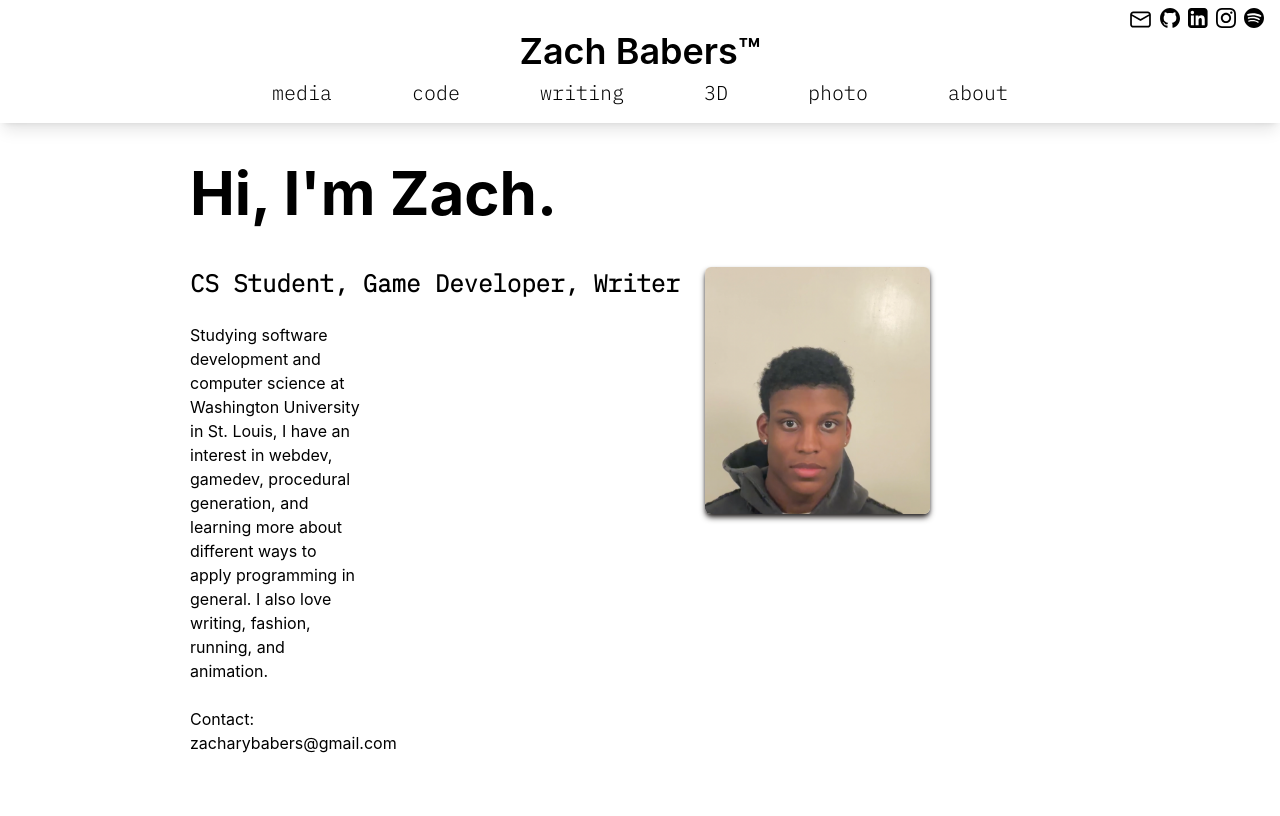
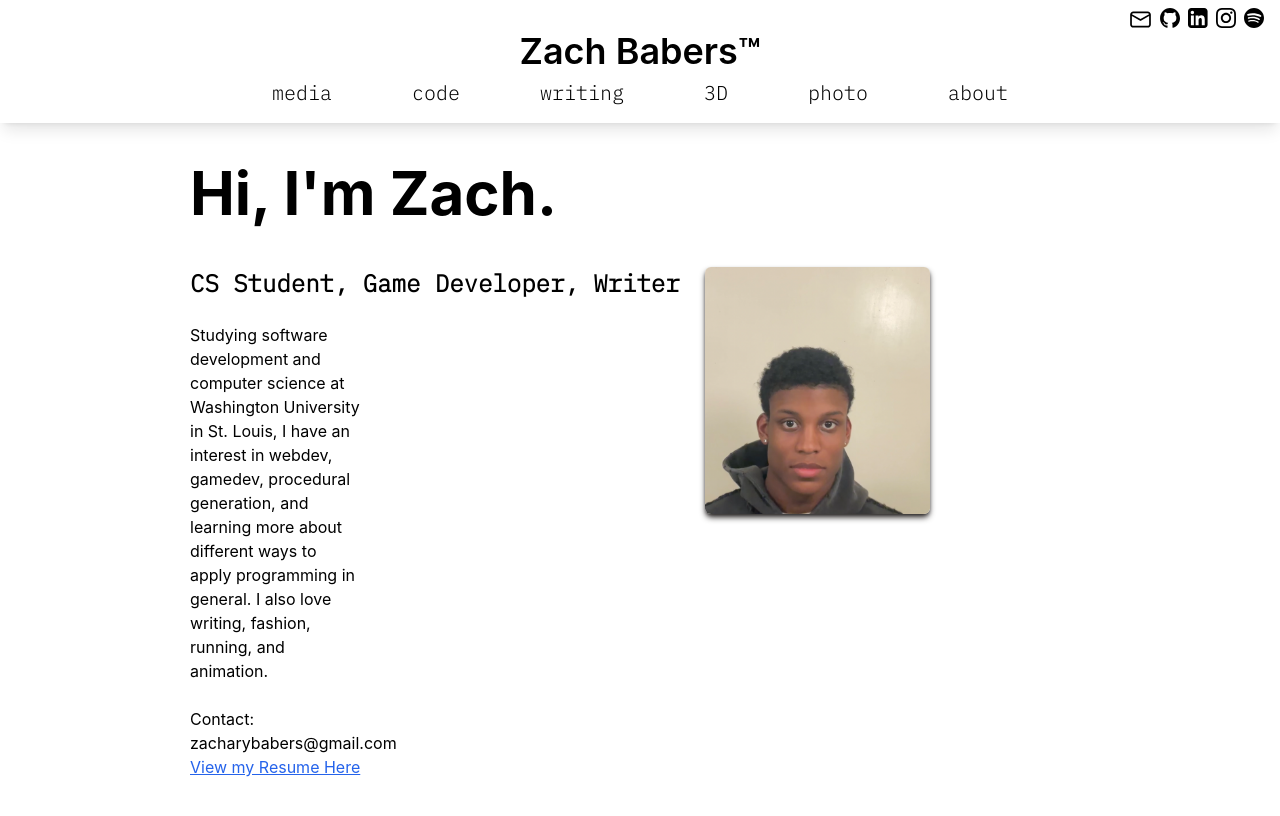
Before and after one commit to zacharybabers/mediasite, a React (Create React App) app: page /about in a window 1280 px wide. Shown: the top 816 px of the page. Built offline with nearby package versions, Linux system fonts and the light colour scheme; what tailwindcss-font-inter would draw is missing.

Commit message:
added resume link

```diff
--- a/src/Aboutpage.js
+++ b/src/Aboutpage.js
@@ -20,6 +20,9 @@ const Aboutpage = () => {
                         <div className='mt-6'>
                             Contact: zacharybabers@gmail.com
                         </div>
+                        <a href='contentsource/resume/Zach_Babers_Resume.pdf' target='_blank'  className='mt-6 text-blue-600 underline'>
+                            View my Resume Here
+                        </a>
                     </div>
                 </div>
                 <img src='contentsource/photos/faceshot.png' alt='me' className="object-cover h-30 md:h-full md:w-3/12 shrink shadow-md shadow-stone-800 outline-2 mt-6 md:mt-6 mr-40 rounded-md" />
```
Also changed, not shown: 1 other file (tests, documents, lock files or other folders).
